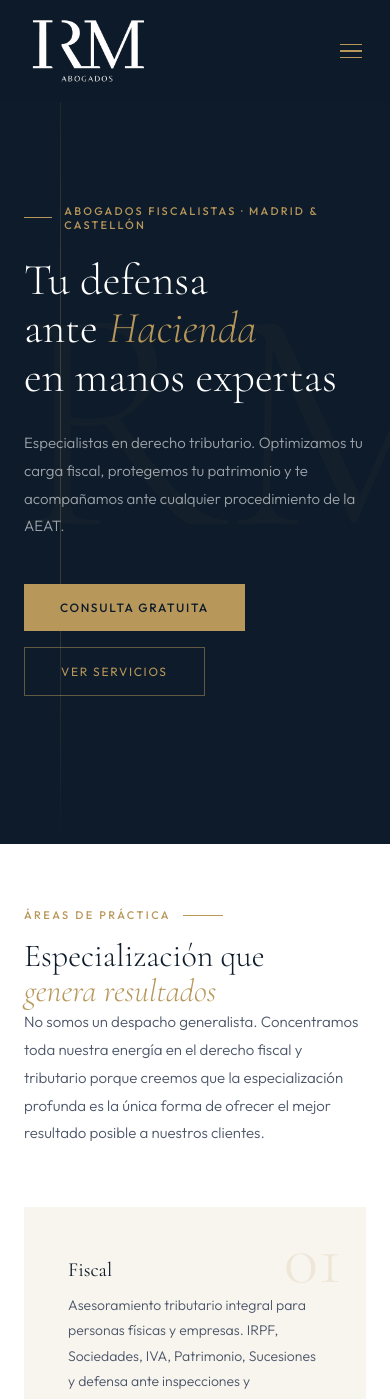
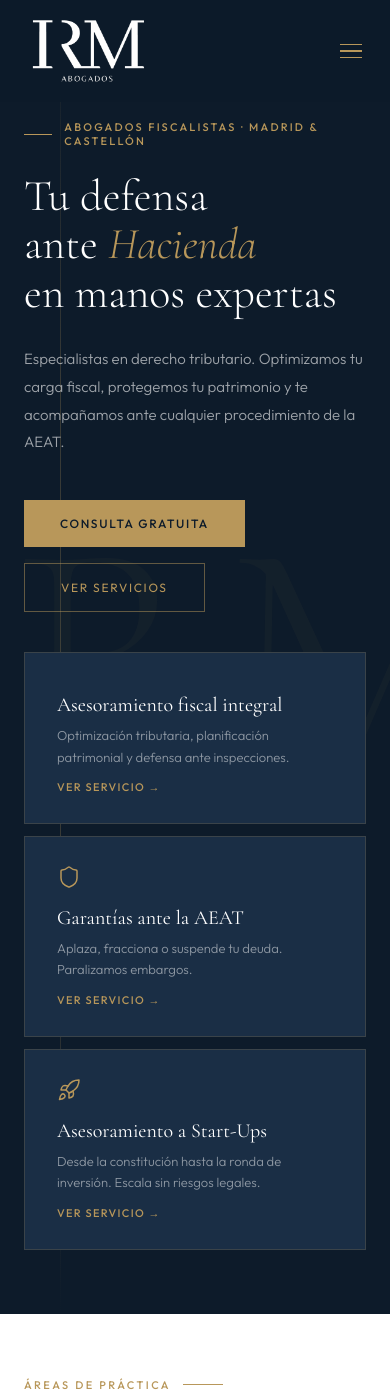
Before and after one commit to Ivanrm01/IRM-Abogados, a Next.js app: page / in a window 390 px wide. Shown: the top 1399 px of the page. Built offline with nearby package versions, Linux system fonts and the light colour scheme.

Commit message:
Update page.module.css

```diff
--- a/app/page.module.css
+++ b/app/page.module.css
@@ -51,7 +51,7 @@
 
 @media (max-width: 960px) {
   .hero { grid-template-columns: 1fr; padding: 120px 24px 64px; }
-  .heroRight { display: none; }
+  .heroRight { display: flex; flex-direction: column; gap: 12px; margin-top: 40px; }
   .areasGrid { grid-template-columns: 1fr; }
   .porque { grid-template-columns: 1fr; }
   .porqueLeft { padding: 64px 24px; }
```
